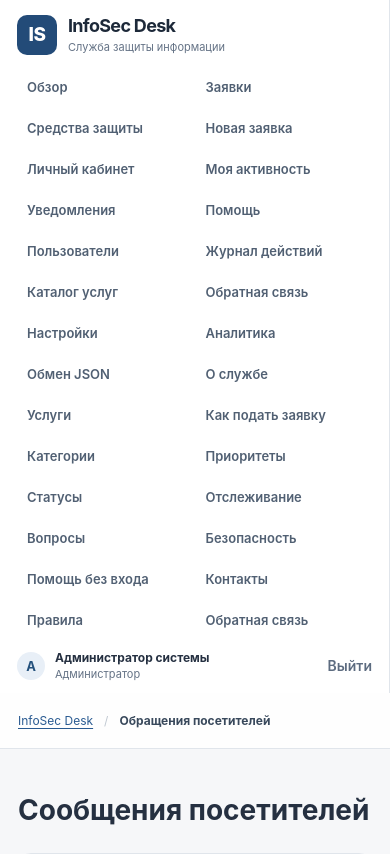
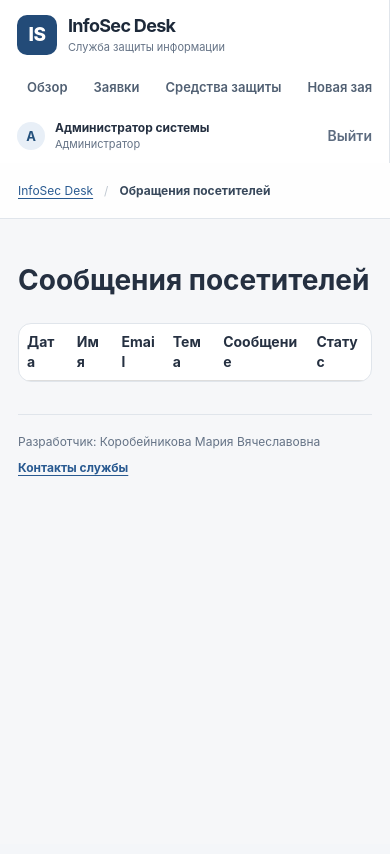
Before and after one commit to nogot261/infosec-service-desk, a Flask app: page /admin/feedback in a window 390 px wide. Shown: the top 854 px of the page. After the commit the page ends 476 px from the top, so only its background shows below. Run offline with Flask 3, Linux system fonts and the light colour scheme; a user stored in the database is signed in; data comes from the database, SQL or seed files in the repository; data that the repository does not hold is empty.

Commit message:
упрощена мобильная навигация

```diff
--- a/src/infosec_desk/static/style.css
+++ b/src/infosec_desk/static/style.css
@@ -286,7 +286,11 @@ textarea { resize: vertical; line-height: 1.6; min-height: 105px; }
   .layout { display: block; }
   .content { min-width: 0; }
   .page { padding: 22px 18px 48px; }
-  .sidebar .menu { display: grid; grid-template-columns: repeat(auto-fill, minmax(135px, 1fr)); gap: 2px; }
+  .sidebar .menu {
+    display: flex; gap: 6px; overflow-x: auto; padding-bottom: 6px;
+    grid-template-columns: none; scrollbar-width: thin;
+  }
+  .sidebar .menu a { flex: 0 0 auto; white-space: nowrap; }
   .topbar { display: flex; flex-wrap: wrap; gap: 10px; padding: 12px 18px; min-height: 56px; }
   .topbar-path { min-width: 0; flex-wrap: wrap; }
   .public-content { padding: 22px 20px; }
```
Also changed, not shown: tests/test_public_layout.py (+1 -0 lines).
